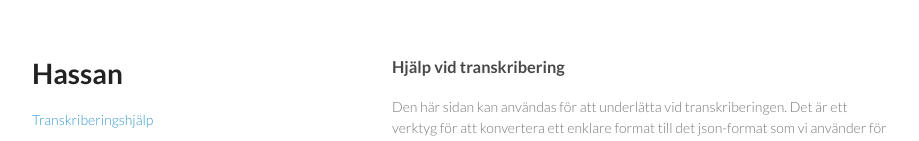
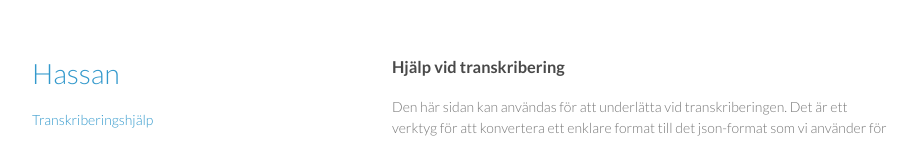
Before and after one commit to pakerfeldt/hassan, a plain HTML site: page transhelp.html in a window 1280 px wide. Shown: the top 141 px of the page, without its empty margins (178-1097 px from the left). Drawn offline with nearby package versions, Linux system fonts and the light colour scheme; a script that the page names is missing.

Commit message:
Link in header

```diff
--- a/transhelp.html
+++ b/transhelp.html
@@ -19,7 +19,7 @@
   <body>
     <div class="wrapper">
       <header>
-        <h1>Hassan</h1>
+        <h1><a href="index.html">Hassan</a></h1>
 
         <p class="view"><a href="transhelp.html">Transkriberingshjälp</a></p>
 
```
